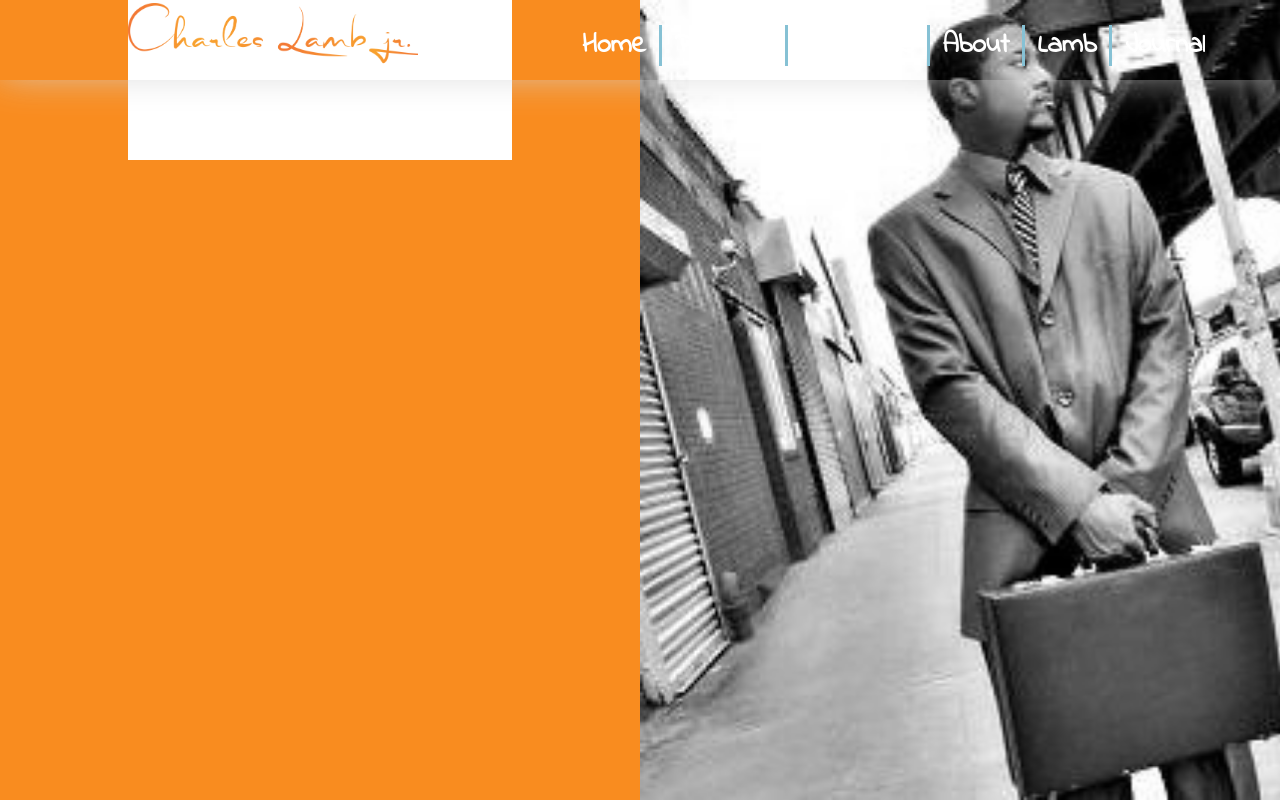
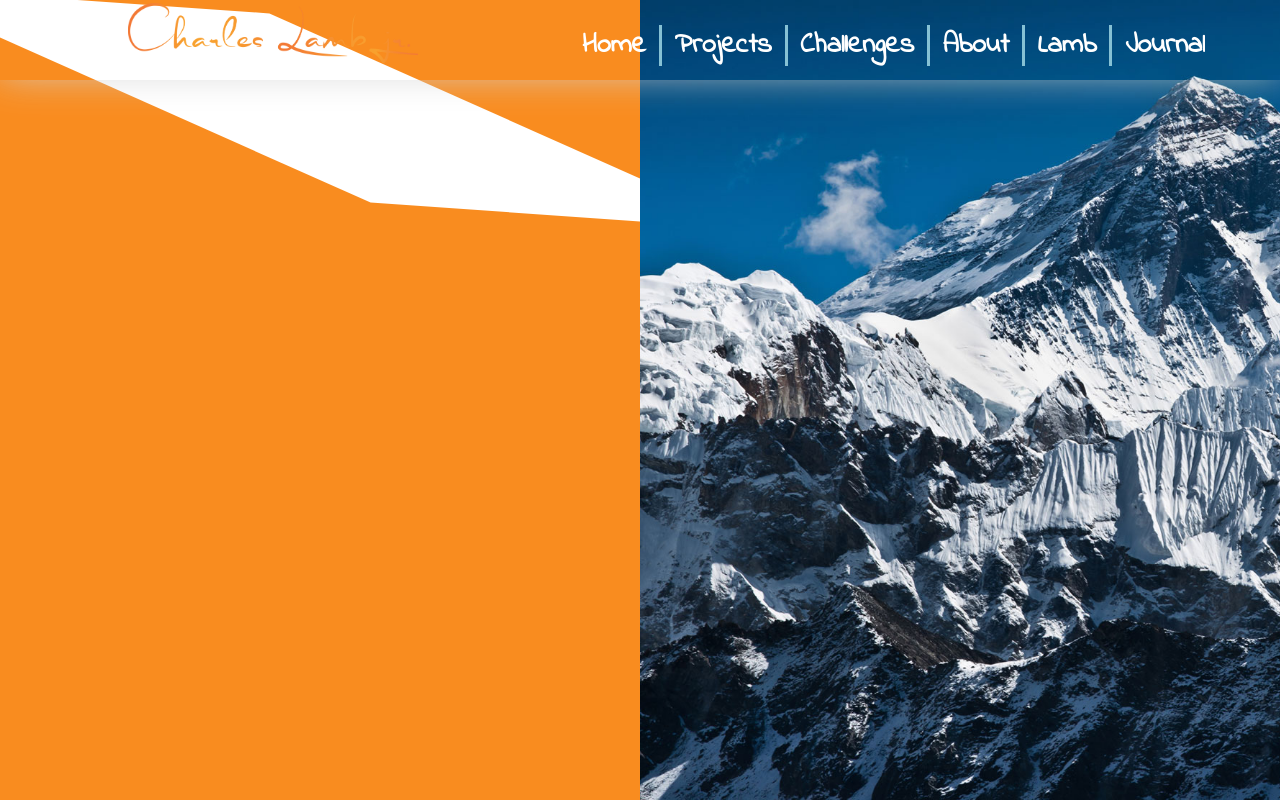
Before and after one commit to cyberstizz/charleslambjr, a React (Create React App) app: page /lamb in a window 1280 px wide. Built offline with nearby package versions, Linux system fonts and the light colour scheme; a web font is replaced by a local one.

Commit message:
made mount everest the pic

```diff
--- a/src/components/Lamb.css
+++ b/src/components/Lamb.css
@@ -17,15 +17,16 @@
 }
 
 #topSkewedDiv{
-    height: 20vh;
+    height: 27vh;
     width: 30vw;
     background-color: white;
-
+    transform: skew(66deg, 4deg);
+    margin-bottom: 20px;
 }
 
 #rightPicSide{
     display:inline-flex;
-    background-image: url('../lambPic.jpeg');
+    background-image: url('../Mount-Everest.jpg');
     background-size: cover;
     background-repeat: no-repeat;
     width: 50vw;
```
Also changed, not shown: src/Mount-Everest.jpg (added).
